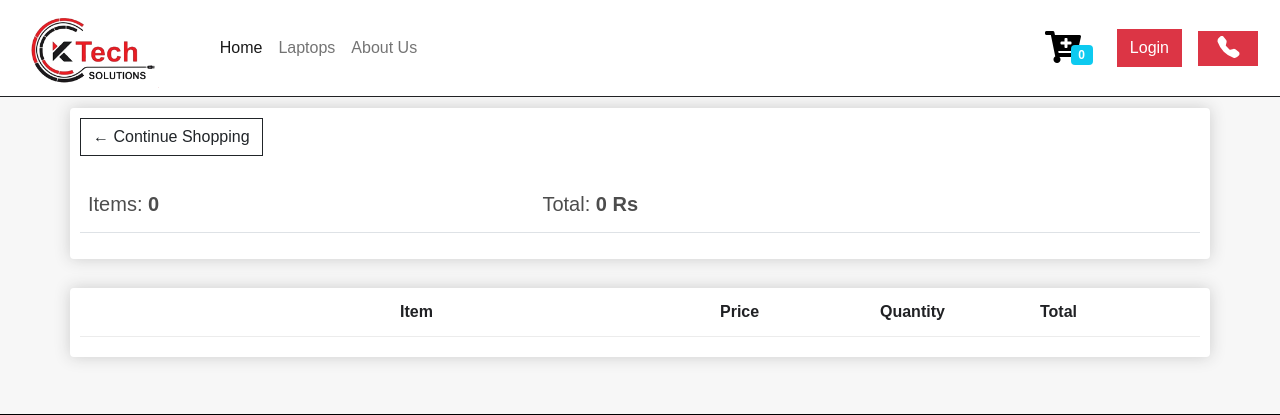
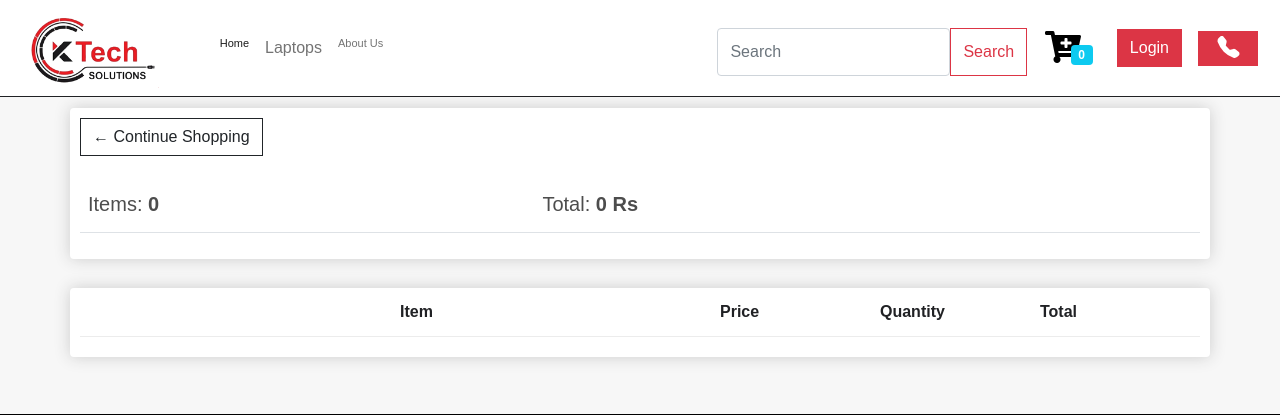
Before and after one commit to malikakmal352/K-Tech-Solutions, a Django app: page /Cart/ in a window 1280 px wide. Shown: the top 415 px of the page. Run offline with Django 3.2, Linux system fonts and the light colour scheme; lists and menus that the app fills with data are empty; some libraries are stand-ins or nearby versions.

Commit message:
Update mainHeader.html

```diff
--- a/Mainpage/templates/mainHeader.html
+++ b/Mainpage/templates/mainHeader.html
@@ -232,6 +232,16 @@
 
          }
 
+	    @media (max-width: 1300px){
+          @media (min-width: 992px){
+
+
+           l{
+               font-size:11px;
+             }
+        }
+      }
+
 
     </style>
 
@@ -272,20 +282,34 @@
         <div class="collapse navbar-collapse" id="navbarSupportedContent">
             <ul class="navbar-nav me-auto mb-2 mb-lg-0">
                 <li class="nav-item">
-                    <a aria-current="page" class="nav-link active" href="/">Home</a>
+			<a aria-current="page" class="nav-link active" href="/"><l>Home</l></a>
                 </li>
                 <li class="nav-item">
-                    <a href="#" class="nav-link" href="#">Laptops</a>
+			<a href="#" class="nav-link" href="#"<l>Laptops</l></a>
                 </li>
                 <li class="nav-item">
-                    <a href='/#ab' class="nav-link">About Us</a>
+			<a href='/#ab' class="nav-link"><l>About Us</l></a>
                 </li>
             </ul>
             <ul class="navbar-nav">
+		  <form action="/" class="d-flex" class="btn-danger" method="post" style="height: 6vh;margin-top:15px;">
+                    {% csrf_token %}
+
+                    <input aria-label="Search" class="form-control" id="exampleDataList"  name="Search" list="datalistOptions"
+                           placeholder="Search" type="search">
+                    <datalist id="datalistOptions">
+                      {% for i in products %}
+                        <option value="{{i.Laptop_name}}">
+                         {% endfor%}
+                    </datalist>
+
+                    <button class="btn btn-outline-danger" type="submit">Search</button>
+                </form>
+
                 {% if request.session.email %}
                 <li class="nav-item">
                     <a class="nav-link" style="color:white;">
-                        <p style="color:black;margin-top:5px;">Hello! {{request.session.email}} </p>
+                        <p style="color:black;margin-top:5px;"<l>>Hello! {{request.session.email}}</l> </p>
                     </a>
                 </li>
                 {% endif %}
```
